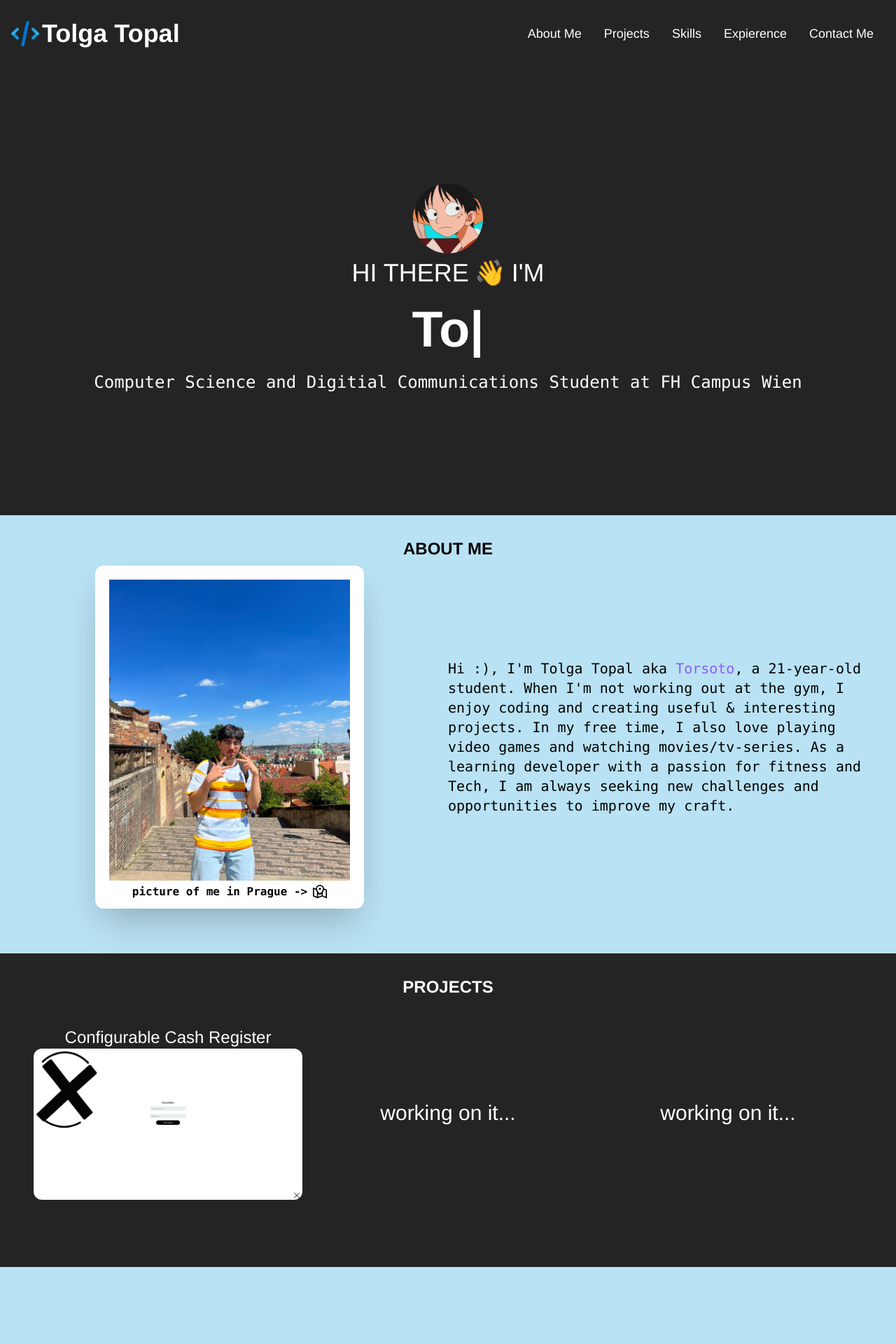
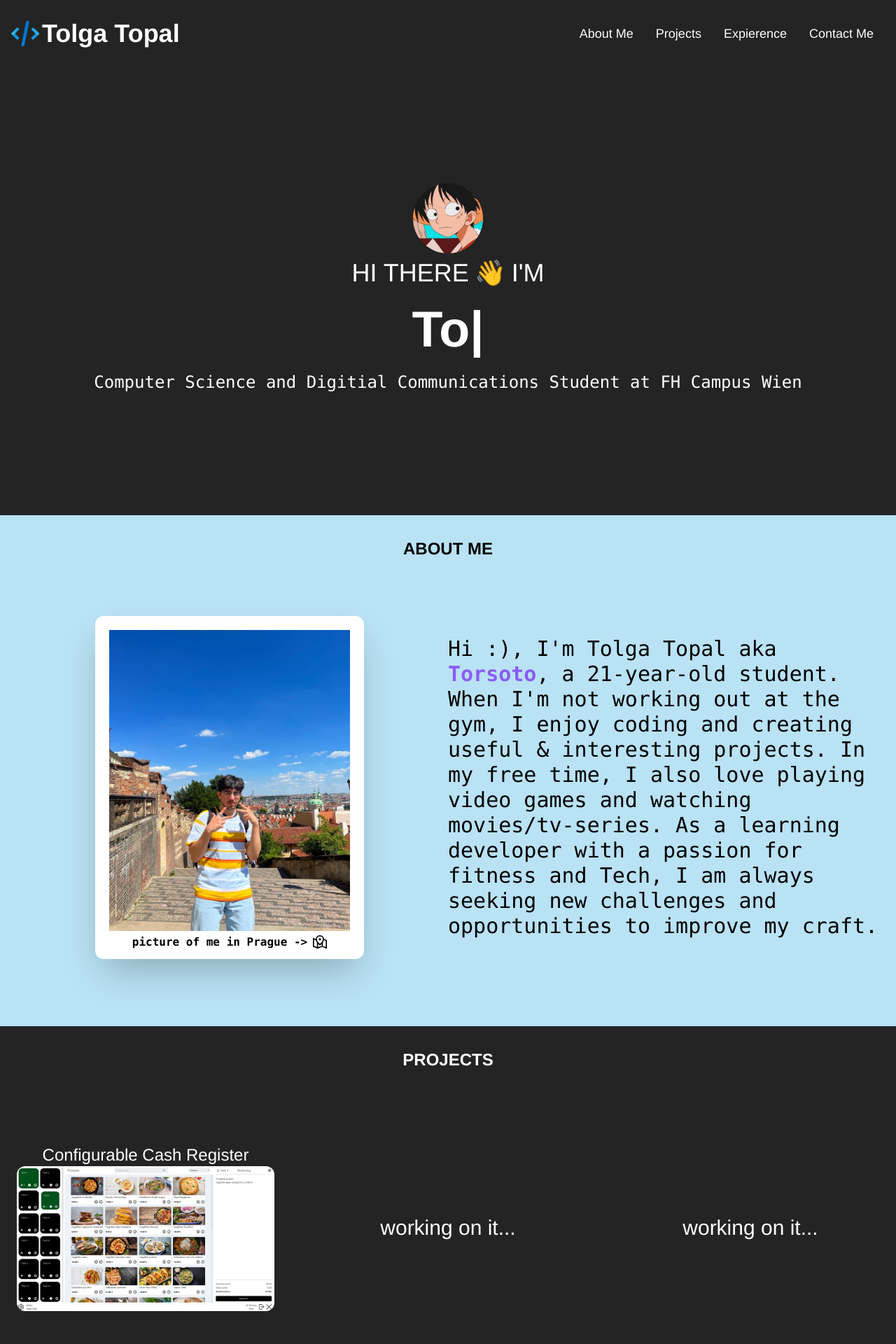
Before and after one commit to Torsoto/Portfolio, a React (Create React App) app: page / in a window 1280 px wide. Shown: the top 1920 px of the page at 70% size. Built offline with nearby package versions, Linux system fonts and the light colour scheme.

Commit message:
fixed few things

```diff
--- a/src/App.js
+++ b/src/App.js
@@ -3,7 +3,7 @@ import Navbar from "./components/Navbar";
 import Hero from "./components/Hero";
 import About from "./components/About";
 import Projects from "./components/Projects";
-import Skills from "./components/Skills";
+import Expierence from "./components/Expierence";
 
 function App() {
   return (
@@ -12,7 +12,7 @@ function App() {
       <Hero />
       <About />
       <Projects />
-      <Skills />
+      <Expierence />
     </div>
   );
 }
--- a/src/components/About.jsx
+++ b/src/components/About.jsx
@@ -4,11 +4,11 @@ import { GrMapLocation } from "react-icons/gr";
 
 export const About = () => {
   return (
-    <div id="about" className="w-full px-4 pt-8 pb-16 bg-[#B9E2F4]">
-      <h1 className="text-2xl font-bold text-center text-black bg-[#B9E2F4] pb-2">
+    <div id="about" className="w-full px-4 pt-8 pb-24 bg-[#B9E2F4]">
+      <h1 className="text-2xl font-bold text-center text-black bg-[#B9E2F4] pb-20">
         ABOUT ME
       </h1>
-      <div className="max-w-[1600px] mx-auto grid md:grid-cols-2 place-items-center bg-[#B9E2F4]">
+      <div className="max-w-[1600px] mx-auto grid md:grid-cols-2  lg:grid-col-2 xl:grid-col-2 place-items-center bg-[#B9E2F4]">
         <div className="bg-[#B9E2F4] relative">
           <img
             src={profile}
@@ -33,11 +33,11 @@ export const About = () => {
             </p>
           </div>
         </div>
-        <p className="bg-[#B9E2F4] text-xl text-center font-mono pt-10 md:pt-0 md:text-left">
+        <p className="bg-[#B9E2F4] lg:text-3xl text-xl  text-center font-mono p-8 md:p-0 md:text-left">
           Hi :), I'm Tolga Topal aka{" "}
           <a
             href="https://github.com/Torsoto"
-            className="bg-[#B9E2F4] text-violet-500"
+            className="bg-[#B9E2F4] text-violet-500 font-bold"
             title="My Github"
           >
             Torsoto
--- /dev/null
+++ b/src/components/Expierence.jsx
@@ -0,0 +1,17 @@
+import React from "react";
+
+const Expierence = () => {
+  return (
+    <div>
+      <h1 className="pb-2 text-2xl font-bold text-center bg-[#B9E2F4] pt-4">
+        Expierence
+      </h1>
+      <div
+        id="Expierence"
+        className='w-full bg-[#B9E2F4] py-16 text-white"'
+      ></div>
+    </div>
+  );
+};
+
+export default Expierence;
--- a/src/components/Navbar.jsx
+++ b/src/components/Navbar.jsx
@@ -1,7 +1,7 @@
 import React, { useState } from "react";
 import { AiOutlineClose, AiOutlineMenu } from "react-icons/ai";
 import logo from "../components/images/favicon.png";
-import { Link, animateScroll as scroll } from "react-scroll";
+import { Link } from "react-scroll";
 
 const Navbar = () => {
   const [nav, setNav] = useState(false);
@@ -41,30 +41,27 @@ const Navbar = () => {
         </li>
         <li className="p-4 cursor-pointer hover:scale-110 transition-all ease-in-out duration-100 hover:text-blue-400 text-[18px]">
           <Link
-            to="skills"
+            to="Expierence"
             smooth={true}
             duration={1000}
             spy={true}
             exact="true"
             offset={-80}
           >
-            Skills
+            Expierence
           </Link>
-        </li>
-        <li className="p-4 cursor-pointer hover:scale-110 transition-all ease-in-out duration-100 hover:text-blue-400 text-[18px]">
-          Expierence
         </li>
         <li className="p-4 cursor-pointer hover:scale-110 transition-all ease-in-out duration-100 hover:text-blue-400 text-[18px]">
           Contact Me
         </li>
       </ul>
       <div className="block cursor-pointer md:hidden" onClick={handleNav}>
-        {!nav ? <AiOutlineClose size={25} /> : <AiOutlineMenu size={25} />}
+        {nav ? <AiOutlineClose size={25} /> : <AiOutlineMenu size={25} />}
       </div>
       <div
         className={
-          !nav
-            ? "md:invisible fixed left-0 top-0 w-[60%] border-r border-r-gray-900 h-full ease-in-out duration-500"
+          nav
+            ? "fixed left-0 top-0 w-[60%] border-r border-r-gray-900 h-full ease-in-out duration-500 z-50"
             : "fixed left-[-100%]"
         }
       >
@@ -74,8 +71,8 @@ const Navbar = () => {
             Tolga Topal
           </h1>
         </div>
-        <ul className="uppercase ">
-          <li className="p-4 transition-all duration-100 ease-in-out border-b cursor-pointer hover:scale-105 hover:text-blue-400 ">
+        <ul className="grid gap-1 uppercase">
+          <li className="p-4 transition-all duration-100 ease-in-out border-b cursor-pointer hover:text-blue-400 hover:font-bold">
             <Link
               to="about"
               smooth={true}
@@ -87,16 +84,31 @@ const Navbar = () => {
               About Me
             </Link>
           </li>
-          <li className="p-4 transition-all duration-100 ease-in-out border-b cursor-pointer hover:scale-105 hover:text-blue-400 ">
-            Projects
+          <li className="p-4 transition-all duration-100 ease-in-out border-b cursor-pointer hover:text-blue-400 hover:font-bold">
+            <Link
+              to="projects"
+              smooth={true}
+              duration={700}
+              spy={true}
+              exact="true"
+              offset={-80}
+            >
+              Projects
+            </Link>
           </li>
-          <li className="p-4 transition-all duration-100 ease-in-out border-b cursor-pointer hover:scale-105 hover:text-blue-400 ">
-            Skills
+          <li className="p-4 transition-all duration-100 ease-in-out border-b cursor-pointer hover:text-blue-400 hover:font-bold">
+            <Link
+              to="Expierence"
+              smooth={true}
+              duration={1000}
+              spy={true}
+              exact="true"
+              offset={-80}
+            >
+              Expierence
+            </Link>
           </li>
-          <li className="p-4 transition-all duration-100 ease-in-out border-b cursor-pointer hover:scale-105 hover:text-blue-400 ">
-            Expierence
-          </li>
-          <li className="p-4 cursor-pointer hover:font-bold hover:text-blue-400">
+          <li className="p-4 transition-all duration-100 ease-in-out cursor-pointer hover:text-blue-400 hover:font-bold">
             Contact Me
           </li>
         </ul>
--- a/src/components/Projects.jsx
+++ b/src/components/Projects.jsx
@@ -1,16 +1,16 @@
 import React from "react";
-import p1 from "./images/Project1/1.jpg";
+import p1 from "./images/Project1/2.jpg";
 
 const Projects = () => {
   return (
     <div
       id="projects"
-      className="w-full bg-[#242424] px-4 pt-8 pb-16 text-white"
+      className="w-full bg-[#242424] px-4 pt-8 pb-12 text-white"
     >
-      <h1 className="pb-2 text-2xl font-bold text-center">PROJECTS</h1>
+      <h1 className="pb-24 text-2xl font-bold text-center">PROJECTS</h1>
       <div
         className="max-w-[1600px] mx-auto grid lg:grid-rows-1 lg:grid-cols-3
-       grid-col-1 grid-rows-3 p-6"
+       grid-col-1 grid-rows-3 pb-24 lg:w-full w-9/12 gap-12"
       >
         <div className="m-2 transition-all duration-500 ease-in-out cursor-pointer hover:scale-105">
           <p className="text-2xl text-center">Configurable Cash Register</p>
--- a/src/components/Skills.jsx
+++ /dev/null
@@ -1,11 +0,0 @@
-import React from "react";
-
-const Skills = () => {
-  return (
-    <div>
-      <div id="skills" className='w-full bg-[#B9E2F4] py-16 text-white"'></div>
-    </div>
-  );
-};
-
-export default Skills;
```
